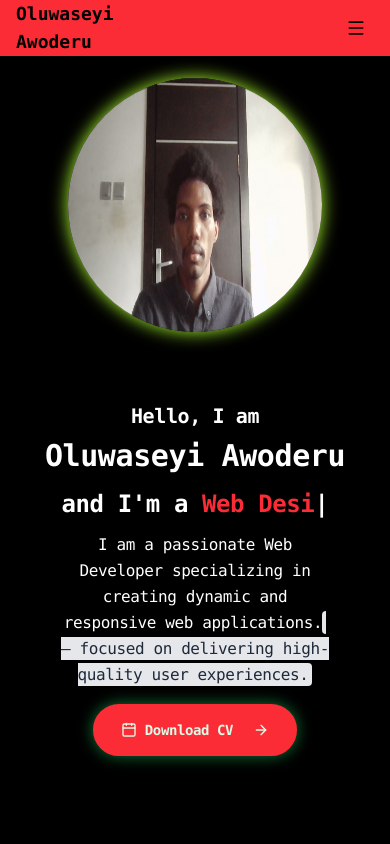
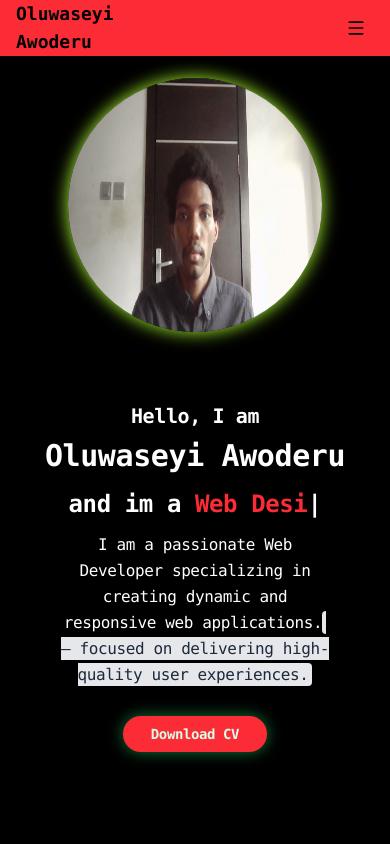
Before and after one commit to awoderu/awoderuseyiportfolioreact, a React (Vite) app: page / in a window 390 px wide. Shown: the top 844 px of the page. Built offline with nearby package versions, Linux system fonts and the light colour scheme.

Commit message:
project update

```diff
--- a/package.json
+++ b/package.json
@@ -10,6 +10,9 @@
     "preview": "vite preview"
   },
   "dependencies": {
+    "@emotion/react": "^11.14.0",
+    "@emotion/styled": "^11.14.1",
+    "@mui/material": "^9.4.0",
     "@tailwindcss/vite": "^4.3.3",
     "lucide-react": "^1.47.0",
     "react": "^19.2.8",
--- a/src/App.jsx
+++ b/src/App.jsx
@@ -3,7 +3,7 @@ import Home from "./pages/home";
 import ProjectPage from "./pages/projects/projectpage";
 // import Footer from "./components/Footer";
 import './index.css';
-import { BrowserRouter as Router, Route, Routes,Link } from "react-router-dom";
+import { BrowserRouter as Router, Route, Routes} from "react-router-dom";
 import ScrollToHash from "./components/ScrollToHash";
 
 
--- a/src/components/Hero.jsx
+++ b/src/components/Hero.jsx
@@ -4,6 +4,7 @@ import React from 'react';
 import profile from "../assets/profile.jpg";
 import { MapPin, Calendar, ArrowRight, Phone } from "lucide-react";
 import Balls from "./Balls";
+import { Facebook } from '@mui/icons-material';
 
 const Hero = () => {
 
@@ -64,8 +65,7 @@ const Hero = () => {
                     </h1>
 
 
-                    <h3 className="text-2xl sm:text-4xl font-bold mb-3">
-                      and I'm a <span className="text-red-500" ref={multiple_text}> Web Developer </span>
+                    <h3 className="text-2xl sm:text-4xl font-bold mb-3">and im a <span className="text-red-500" ref={multiple_text}>Web Developer</span>
                     </h3>
 
                     <p className="text-md sm:text-base lg:text-lg  max-w-2xl mx-auto lg:mx-0 mb-4 sm:mb-5 leading-relaxed max-w-200px">
@@ -74,16 +74,25 @@ const Hero = () => {
                     </p>
 
               <div className="flex flex-col sm:flex-row items-center justify-center lg:justify-start gap-3 sm:gap-4">
-                  <a href="/form"><button className="group w-full sm:w-auto px-6 sm:px-8 py-3 sm:py-4 bg-red-500
+                <div>
+
+                    <a href="https://www.linkedin.com/in/oluwaseyi-awoderu-2b3b65184/"><i class="fa-brands fa-square-linkedin"></i></a>
+                    <a href="#"><i class="fa-brands fa-square-behance"></i></a>
+                    <a href="https://github.com/awoderu"><i class="fa fa-github"></i></a>
+                    <a href="#"><i class="fa-brands fa-instagram"></i></a>
+                </div>
+
+                  <a href="/form">
+                  <button className="group w-full sm:w-auto px-6 sm:px-8 py-1 sm:py-4 bg-red-500
                    text-green-100 backdrop-blur-sm border-4 border-red-500 hover:border-red-500 shadow-[0_0_15px_rgba(34,197,94,0.6)]
                    rounded-full font-semibold text-sm sm:text-base transition-all duration-300 hover:bg-black
                    hover:text-green-400 hover:scale-[1.02] active:bg-white active:text-blue-950 active:scale-[1.02]
                    focus-visible:scale-[1.02] flex items-center justify-center space-x-2">
+
                         <div className="flex items-center space-x-2">
-                          <Calendar  className="w-4 h-4 sm:w-5 sm:h-5" />
                           <span>Download CV</span>
                         </div>
-                        <ArrowRight className="w-4 h-4 sm:w-5 sm:h-5 ml-3 group-hover:translate-x-1 group-active:translate-x-1 transition-transform duration-300" />
+
                   </button></a>
             </div>
           </div>
--- a/src/components/Navbar.jsx
+++ b/src/components/Navbar.jsx
@@ -41,7 +41,7 @@ const Navbar = () => {
 
           <div className="hidden md:flex items-center space-x-6 lg:space-x-8 font-mono text-black">
             <a href="/" className=" hover:text-green-500 text-sm lg:text-base ">Home</a>
-            <a href="/projectpage" className=" hover:text-green-500 text-sm lg:text-base">Projects</a>
+            <a href="/projectpage" className="hover:text-green-500 text-sm lg:text-base">Projects</a>
             {/* <a href="/home#contact" className=" hover:text-green-500 text-sm lg:text-base">Contact</a> */}
             <Link to="/#contact" className="hover:text-green-500 text-sm lg:text-base">Contact</Link>
             {/* <Link to="#contact" className="hover:text-green-500 text-sm lg:text-base">Contact</Link> */}
--- a/src/components/form.jsx
+++ b/src/components/form.jsx
@@ -62,7 +62,7 @@ const Form = () => {
 
 
 
-              <button className='bg-linear-to-r/srgb from-indigo-500 to-blue-500
+              <button className='bg-red-500
                text-white font-medium py-2 px-4 rounded-md hover:bg-white
                align-center transition ease-in duration-200'>
                    Send me a mesage
--- a/src/constants/data.js
+++ b/src/constants/data.js
@@ -92,8 +92,9 @@ const gallery = [
     link: 'https://luxuryrestuarant.vercel.app/',
   },
   {
-    image: images.gallery02,
+    image: images.appleweb,
     title: 'Fine Dining',
+    link: 'https://3dapplewebappclone-2y91b2rdc-acme-ecf0.vercel.app/',
   },
   {
     image: images.gallery04,
--- a/src/constants/images.js
+++ b/src/constants/images.js
@@ -21,6 +21,7 @@ import award05 from '../assets/award05.png';
 import sign from '../assets/sign.png';
 import quote from '../assets/quote.png';
 import gericht from '../assets/gericht.png';
+import appleweb from '../assets/appleweb.png';
 
 export default {
   bg,
@@ -46,4 +47,5 @@ export default {
   sign,
   quote,
   gericht,
+  appleweb,
 };
--- a/src/pages/projects/projectpage.jsx
+++ b/src/pages/projects/projectpage.jsx
@@ -4,6 +4,7 @@ import SubHeading from "../../components/subHeading";
 import { BsInstagram, BsArrowLeftShort, BsArrowRightShort } from 'react-icons/bs';
 import { images } from '../../constants';
 import data from '../../constants/data';
+import { BrowserRouter as Router, Route, Routes,Link } from "react-router-dom";
 
 
 
--- a/vite.config.js
+++ b/vite.config.js
@@ -1,8 +1,10 @@
 import { defineConfig } from 'vite'
 import tailwindcss from '@tailwindcss/vite'
+import react from '@vitejs/plugin-react'
 
 export default defineConfig({
   plugins: [
-    tailwindcss(),
+   react(),
+   tailwindcss(),
   ],
 })
```
Also changed, not shown: src/assets/applewebapp.png (added), vercel.json (added), 1 other file (tests, documents, lock files or other folders).
